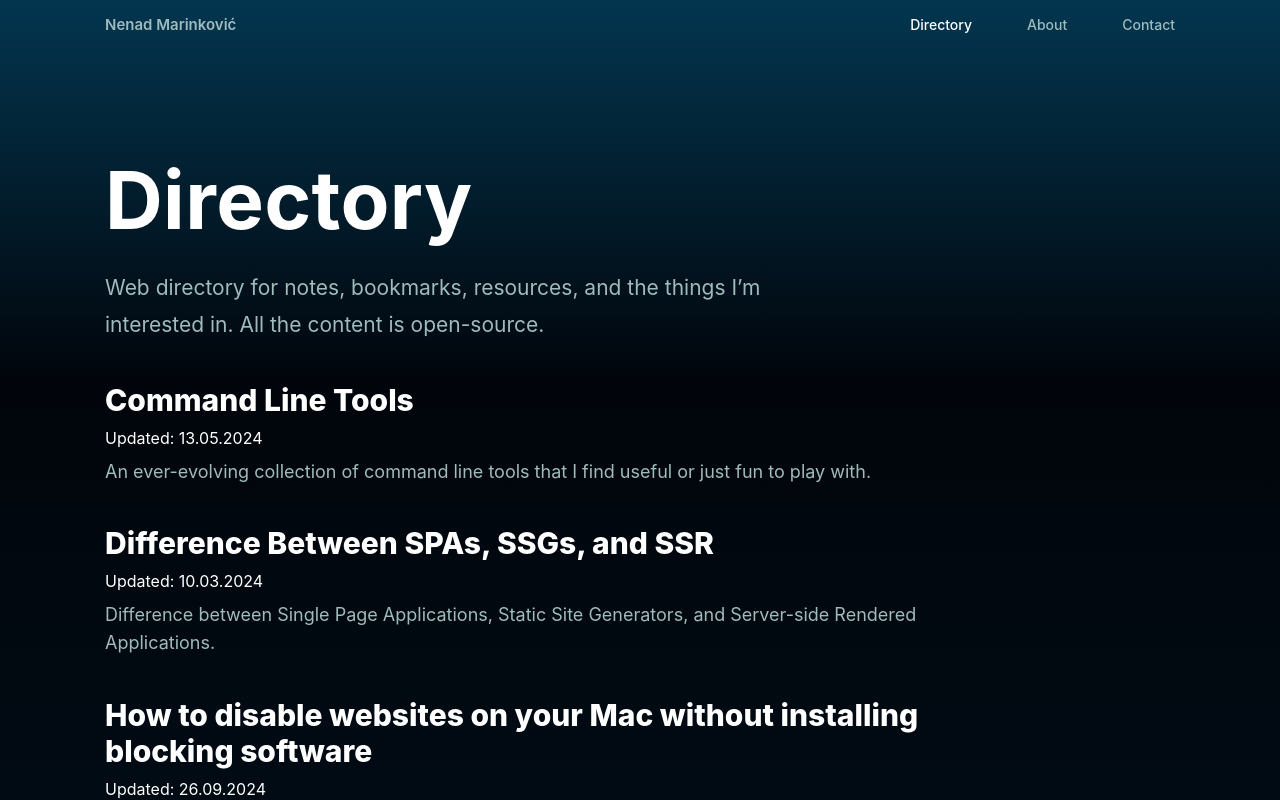
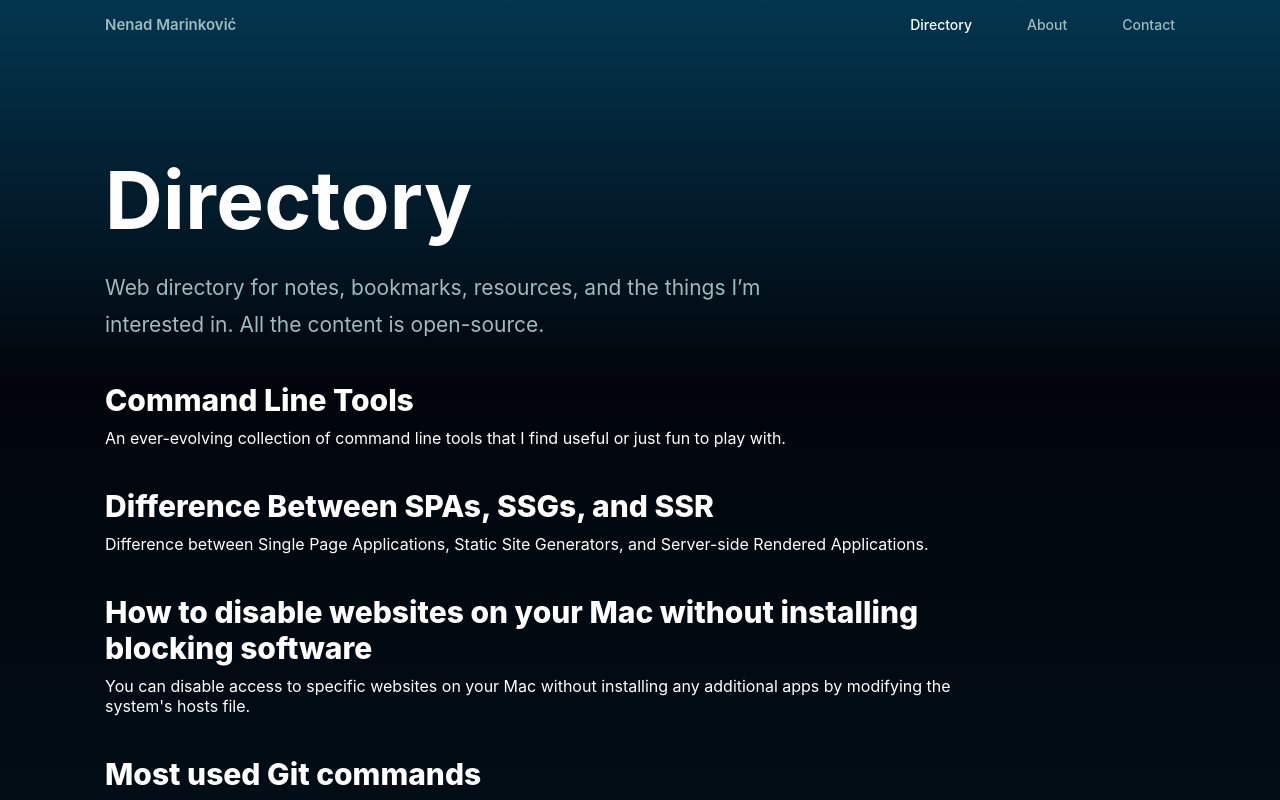
Before and after one commit to nenadmarinkovic/home, a Next.js app: page /dir in a window 1280 px wide. Shown: the top 800 px of the page. Built offline with nearby package versions, Linux system fonts and the light colour scheme; no server answers.

Commit message:
try mdx file source

```diff
--- a/app/dir/page.tsx
+++ b/app/dir/page.tsx
@@ -8,7 +8,6 @@ import Container from '@/containers/Container';
 import Footer from '@/components/Footer';
 import Spotify from '@/components/Spotify';
 
-import styles from '../../styles/pages/layout.module.css';
 import dirStyles from '../../styles/pages/dir.module.css';
 
 export default function Page() {
@@ -48,15 +47,10 @@ export default function Page() {
                 key={post.slug}
                 className={dirStyles.post}
               >
-                <h3 className={dirStyles.postTitle}>
+                <h2 className={dirStyles.postTitle}>
                   {post.meta.title}
-                </h3>
-                <span>Updated: {post.meta.date}</span>
-                <div>
-                  <p className={dirStyles.postDescription}>
-                    {post.meta.description}
-                  </p>
-                </div>
+                </h2>
+                <p>{post.meta.description}</p>
               </Link>
             ))}
           </div>
--- a/directory/disable-websites.mdx
+++ b/directory/disable-websites.mdx
@@ -5,7 +5,7 @@ date: 26.09.2024
 category: MacOS
 ---
 
-<img class="content-image" src={"/001.png"} alt="Terminal Example" />
+<img className="content-image" src={"/001.png"} alt="Terminal Example" />
 
 Modifying the hosts file is a more advanced method and can affect all users on the Mac. It's essential to be cautious when using this method, as it can potentially disrupt the functionality of your system if not done correctly. Here's how to do it:
 
```
Also changed, not shown: app/dir/[slug]/page.tsx (+11 -6 lines).
